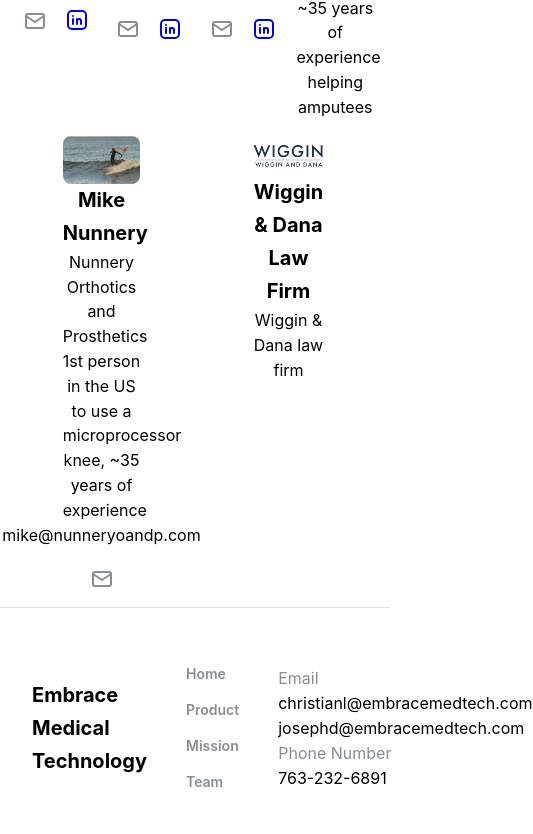
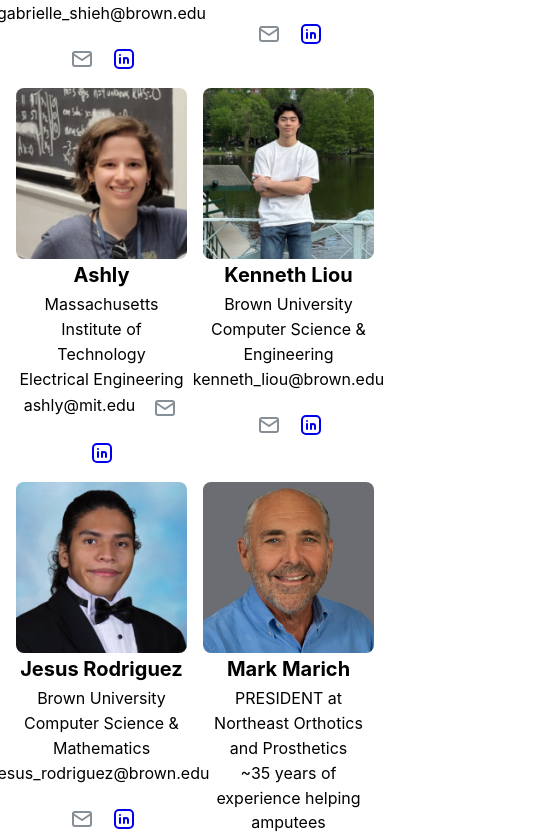
Before and after one commit to EmbraceMedTech/EmbraceWebsite, a React (Create React App) app: page / in a window 390 px wide. Shown: the part 3451-4285 px from the top of the page, 533 px wide, since content can reach past the window. Built offline with nearby package versions, Linux system fonts and the light colour scheme.

Commit message:
fix: team members per row on mobile

```diff
--- a/src/components/Footer/Footer.module.css
+++ b/src/components/Footer/Footer.module.css
@@ -9,23 +9,19 @@
     display: flex;
     justify-content: space-between;
     align-items: center;
-    padding-top: var(--mantine-spacing-xl);
-    padding-bottom: var(--mantine-spacing-xl);
-    padding-left: var(--mantine-spacing-xl); /* Add space on the left edge */
-    padding-right: var(--mantine-spacing-xl); /* Add space on the right edge */
+    padding: 0  64px;
     gap: var(--mantine-spacing-lg);
-    @media (max-width: $mantine-breakpoint-xs) {
+    @media (max-width: 576px    ) {
       flex-direction: column;
-      padding-left: var(--mantine-spacing-xl); /* Adjust left padding for smaller screens */
-      padding-right: var(--mantine-spacing-xl); /* Adjust right padding for smaller screens */
+      padding: 0 16px;
     }
     width: 100%;
     /* background-color: red; */
   }
 
   .links {
-    @media (max-width: $mantine-breakpoint-xs) {
-      margin-top: var(--mantine-spacing-md);
+    @media (max-width: 576px) {
+      margin-top: 768px;
     }
   }
 
--- a/src/components/Team/Team.jsx
+++ b/src/components/Team/Team.jsx
@@ -1,7 +1,8 @@
 import { Anchor, Button, Grid, Image, Container, UnstyledButton, rem, Card, Overlay, Modal, Title, Text, Group, ActionIcon, Tooltip, CopyButton } from '@mantine/core';
-import { useHover, useEventListener, useDisclosure } from '@mantine/hooks';
+import { useHover, useEventListener, useDisclosure, useMediaQuery } from '@mantine/hooks';
 import { useState, useEffect } from 'react';
 import { IconBrandLinkedin, IconMail, IconCheck } from '@tabler/icons-react';
+
 
 import classes from './Team.module.css';
 import memberData from './info.json';
@@ -53,6 +54,7 @@
         const jsonData = require('./info.json');
         setMembersArray(Object.values(jsonData));
     };
+    const isMobile = useMediaQuery('(max-width: 576px)');
 
     useEffect(() => {
         fetchMembersData();
@@ -75,7 +77,7 @@
                     <Grid justify="space-around" align="stretch">
                         {membersArray.map((member, index) => (
 
-                            <Grid.Col span={3} style={{ minHeight: rem(200) }} key={index}>
+                            <Grid.Col span={isMobile ? 6 : 3} style={{ minHeight: rem(200) }} key={index}>
                                 {/* <img src={`${member.image}`} alt={`Member ${index}`} /> */}
                                 <Image src={member.image_path} width="100%" height="auto" radius="md" alt={`Member ${index}`} />
                                 <Text size="xl" align="center" fw={700}>{names[index]}</Text>
```
